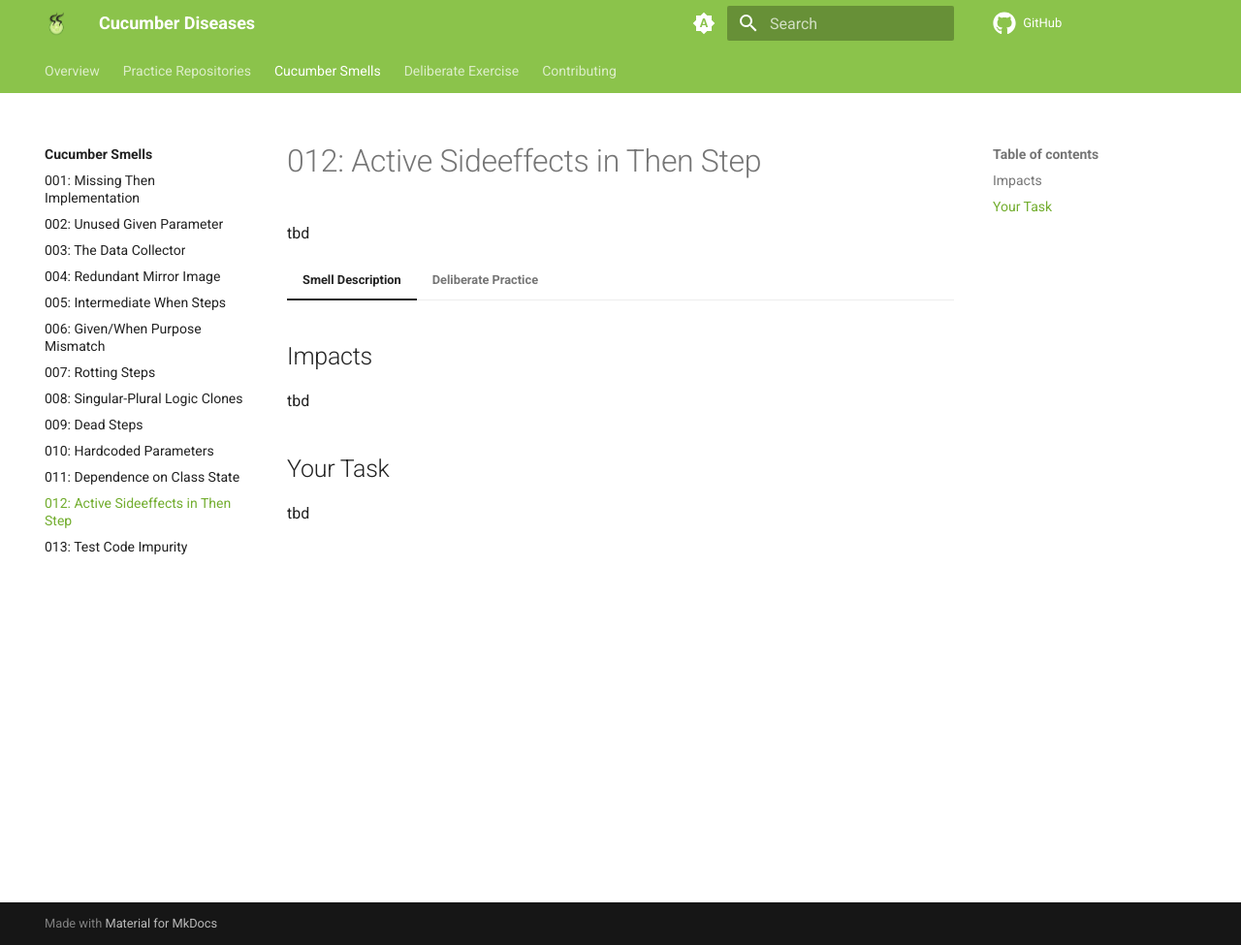
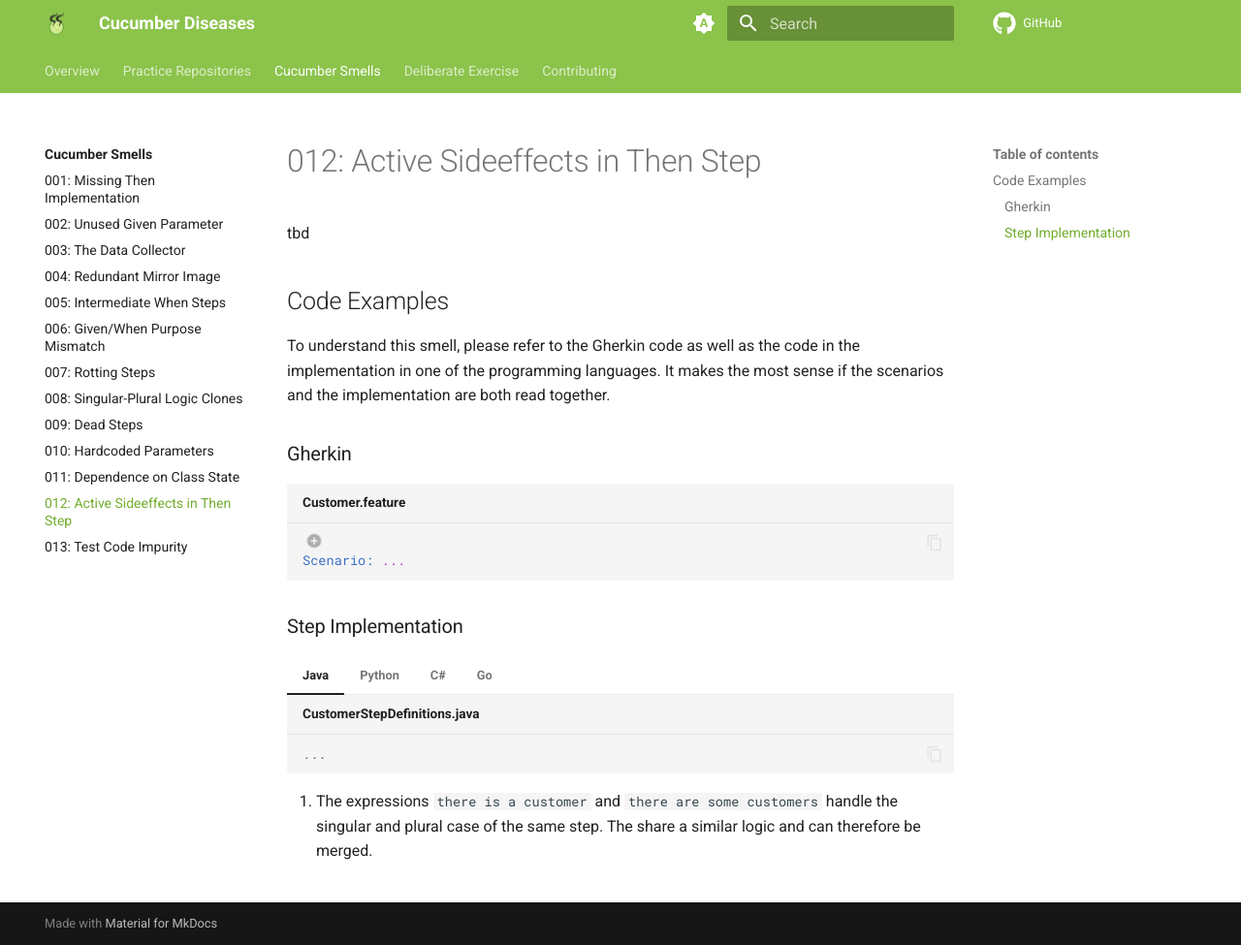
Before and after one commit to Cucumber-Diseases/cucumber-diseases.github.io, an MkDocs documentation site: the page built from docs/smells/012-active-sideeffects-in-then-step.md, in a window 1280 px wide and 975 px high. Shown: the whole window at 97% size. Built offline with MkDocs 1.6.1 and Material for MkDocs 9.7.7, drawn with Linux system fonts in a browser that asks for light colours.

Commit message:
add empty examples and rename chapters

````diff
--- a/docs/smells/012-active-sideeffects-in-then-step.md
+++ b/docs/smells/012-active-sideeffects-in-then-step.md
@@ -1,14 +1,48 @@
 # 012: Active Sideeffects in Then Step
 tbd
 
-=== "Smell Description"
 
 
-    ## Impacts
-    tbd
 
-    ## Your Task
-    tbd
+## Code Examples
+To understand this smell, please refer to the Gherkin code as well as the code in the implementation in one of the programming languages. It makes the most sense if the scenarios and the implementation are both read together.
 
-=== "Deliberate Practice"
-    tbd
+### Gherkin
+```gherkin title="Customer.feature"
+
+# (1)!
+Scenario: ...
+
+```
+
+1. Notes ...
+
+### Step Implementation
+=== "Java"
+    ```java title="CustomerStepDefinitions.java"
+    ...
+    ```
+
+    1. The expressions `there is a customer` and `there are some customers` handle the singular and plural case of the same step. The share a similar logic and can therefore be merged.
+
+=== "Python"
+    ```python title="features/steps/steps.py"
+    ...
+    ```
+
+    1. The expressions `there is a customer` and `there are some customers` handle the singular and plural case of the same step. The share a similar logic and can therefore be merged.
+
+
+=== "C#"
+    ```csharp title="CucumberDiseases.Specs/StepDefinitions/CustomerStepDefinitions.cs"
+    ...
+    ```
+
+    1. The expressions `there is a customer` and `there are some customers` handle the singular and plural case of the same step. The share a similar logic and can therefore be merged.
+
+=== "Go"
+    ```go title="customer_test.go"
+    ...
+    ```
+
+    1. The functions `thereIsACustomer` and `thereAreSomeCustomers` handle the singular and plural case of the same step. The share a similar logic and can therefore be merged.
````
Also changed, not shown: docs/smells/011-dependence-on-class-state.md (+45 -1 lines), docs/smells/013-test-code-impurity.md (+47 -1 lines).
